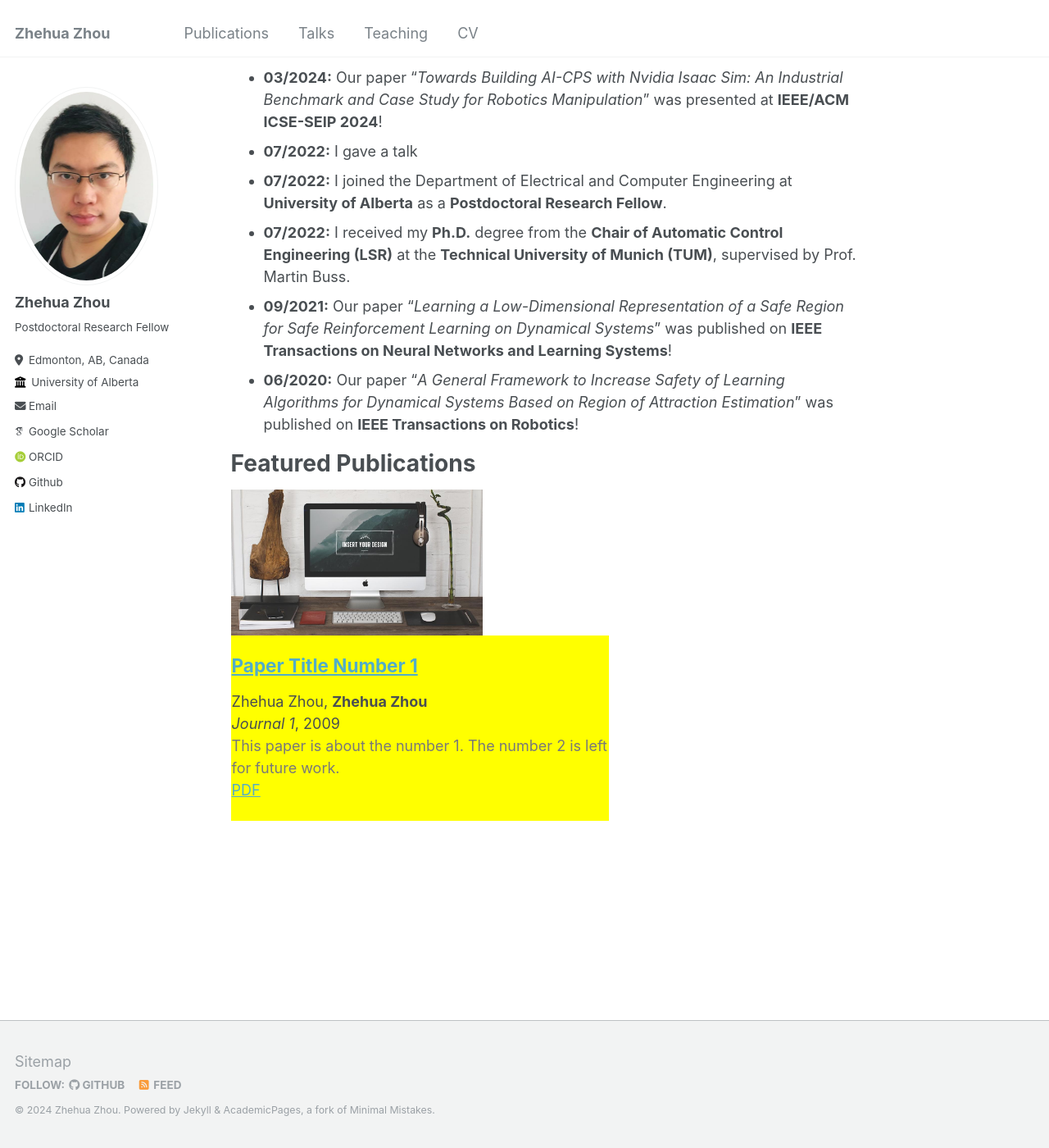
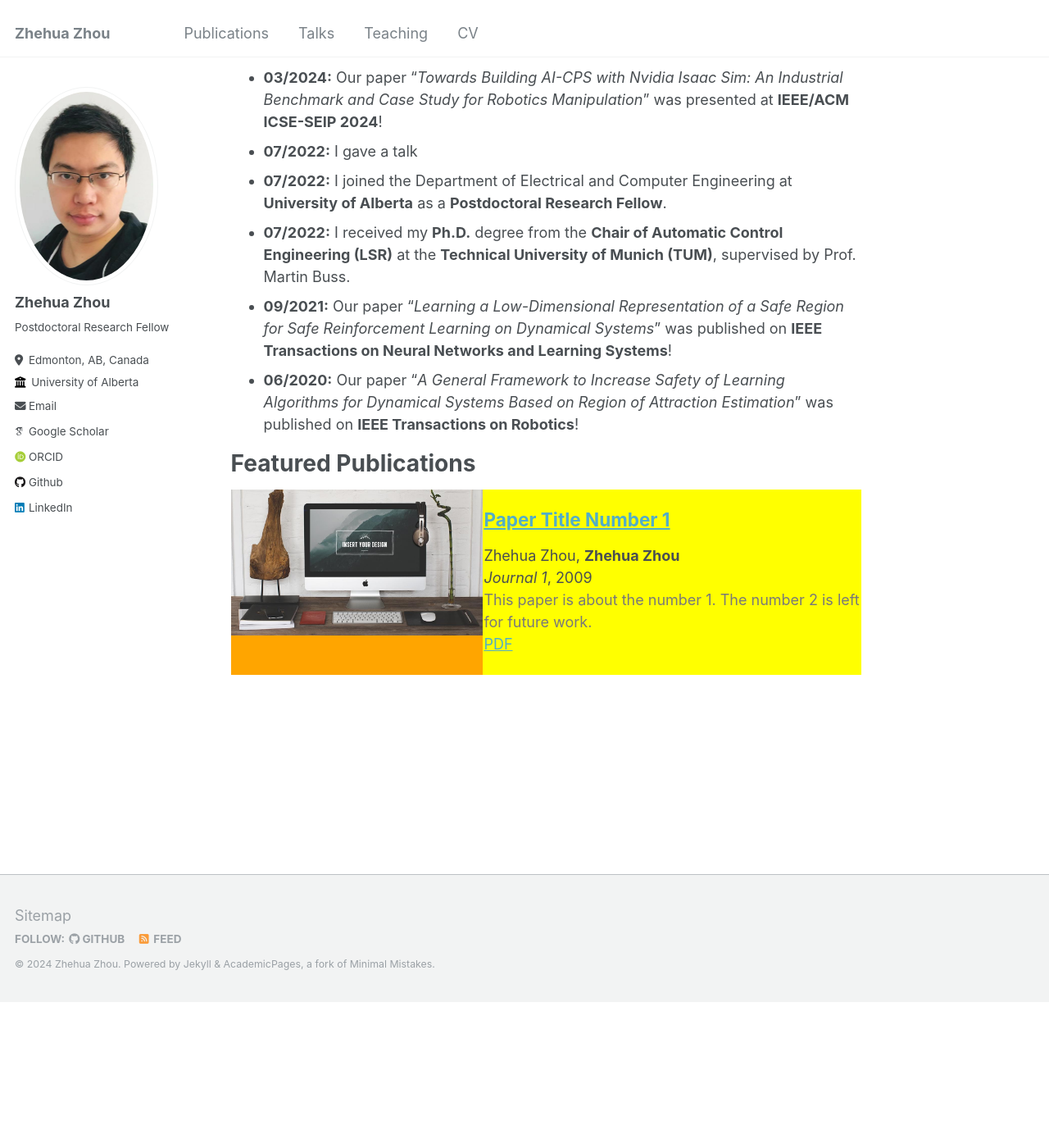
Before and after one commit to zhehuazhou/zhehuazhou.github.io, a Jekyll site: the page built from _pages/about.md, in a window 1280 px wide and 1400 px high, scrolled down 499 px. Shown: the whole window at 82% size. Built offline with Jekyll 4.4.1, drawn with Linux system fonts in a browser that asks for light colours; some web fonts are replaced; after the commit the page ends 1721 px from its top, so only the background shows below that.

Commit message:
initial update

```diff
--- a/_includes/archive-single_double.html
+++ b/_includes/archive-single_double.html
@@ -47,7 +47,7 @@
   margin-top:0px;
 }
 .col-left {
-  /*display: table-cell;*/
+  display: table-cell;
   padding: 0px;
   width: 40%;
   vertical-align:center;
@@ -60,7 +60,7 @@
 }
 
 .col-right {
-  /*display: table-cell;*/
+  display: table-cell;
   padding: 1px;
   width: 60%;
   vertical-align:top;
```
